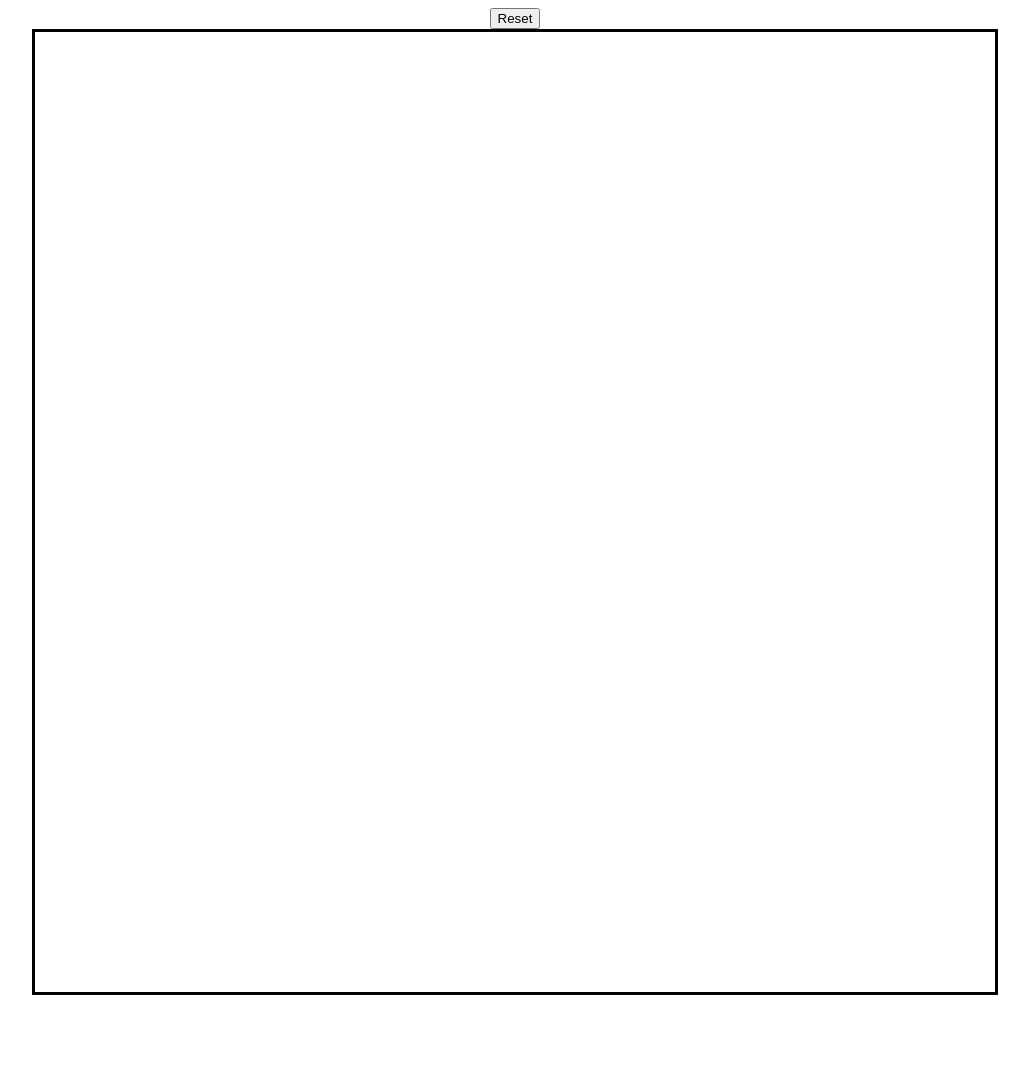
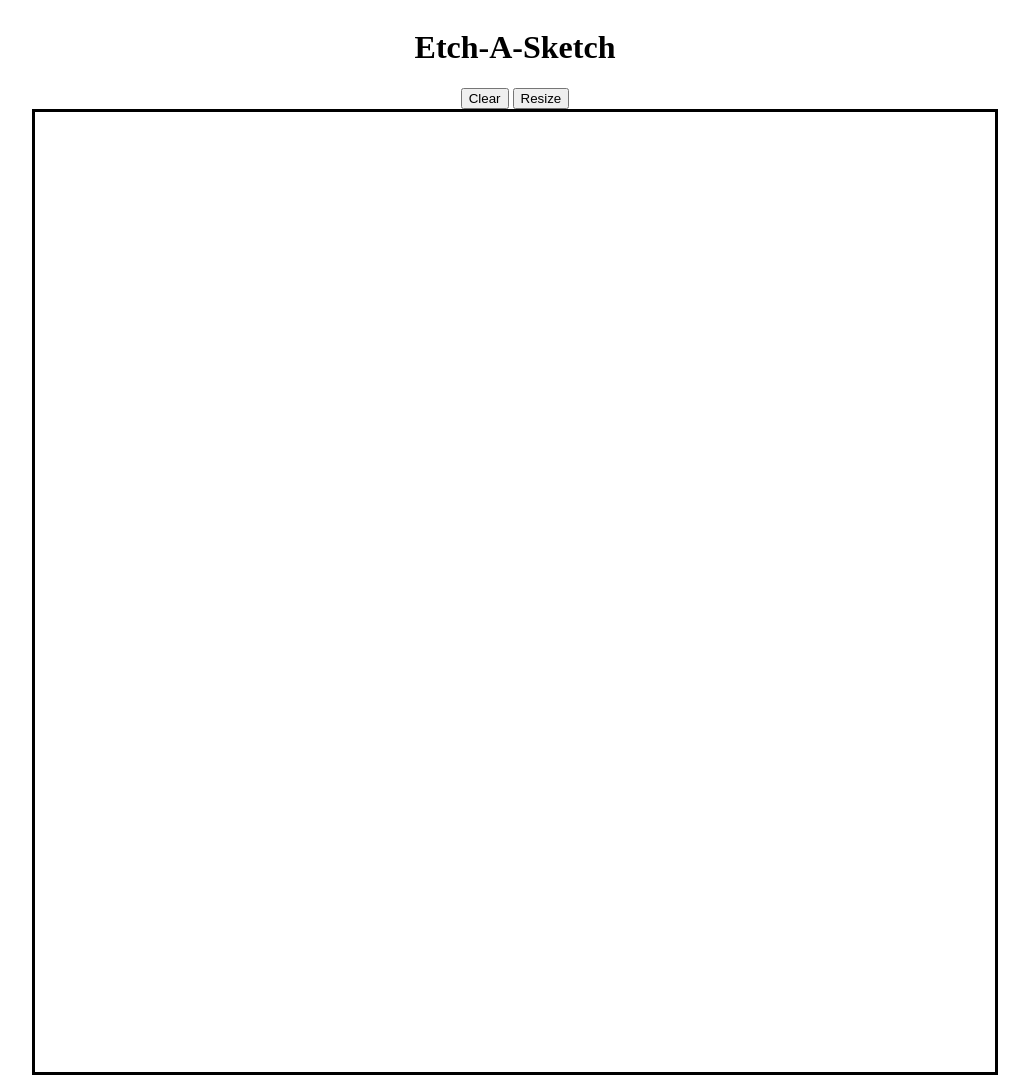
Before and after one commit to ckauj/etch-a-sketch, a plain HTML site: page index.html in a window 1280 px wide. Shown: the whole page, without its empty margins (125-1154 px from the left). Before the commit the page ends 1003 px from the top, so only its background shows below. Drawn offline with Linux system fonts and the light colour scheme.

Commit message:
Add button container. Add resize button. Change reset button to clear

```diff
--- a/index.html
+++ b/index.html
@@ -8,8 +8,10 @@
     <link rel="stylesheet" href="style.css" />
 </head>
 <body onload="createGrid()">
-    <div id="reset-container">
-        <button id="reset-grid">Reset</button>
+    <h1>Etch-A-Sketch</h1>
+    <div id="button-container">
+        <button id="clear-grid">Clear</button>
+        <button id="resize-grid">Resize</button>
     </div>
     <div id="grid-container"></div>
     <script>
```
